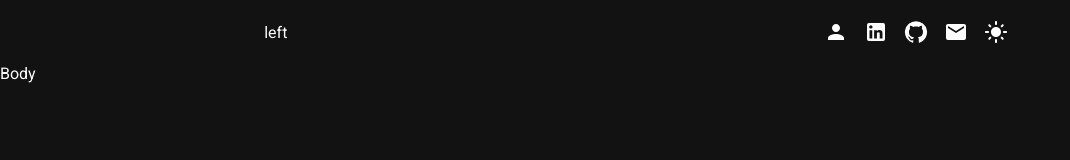
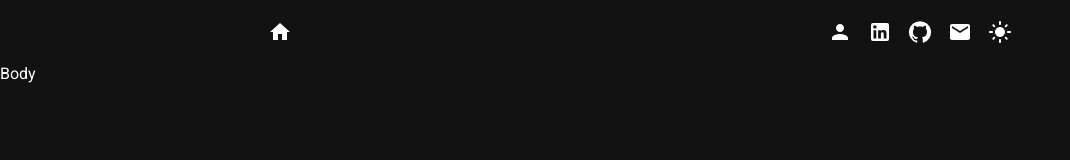
Before and after one commit to georggrubner/cv, a React (Vite) app: page / in a window 1280 px wide. Shown: the top 160 px of the page, without its empty margins (0-1070 px from the left). Built offline with nearby package versions, Linux system fonts and the light colour scheme.

Commit message:
added home

```diff
--- a/src/Layout/Header/index.tsx
+++ b/src/Layout/Header/index.tsx
@@ -1,5 +1,5 @@
-import { GitHub, LinkedIn, Mail, Person } from '@mui/icons-material'
-import { Box, IconButton, Stack } from '@mui/material'
+import { GitHub, Home, LinkedIn, Mail, Person } from '@mui/icons-material'
+import { IconButton, Stack } from '@mui/material'
 import { ThemeSwitcher } from './ThemeSwitcher'
 import { ReactNode } from 'react'
 
@@ -12,7 +12,9 @@ const linksMap: Array<[ReactNode, string]> = [
 
 export const Header = () => (
     <Stack justifyContent="space-around" height={64} direction="row" alignItems="center">
-        <Box>left</Box>
+        <IconButton href="http://grubner.tech/">
+            <Home />
+        </IconButton>
         <Stack direction="row">
             {linksMap.map(([icon, href]) => (
                 <IconButton target="_blank" rel="noopener noreferrer" key={href} href={href}>
```
